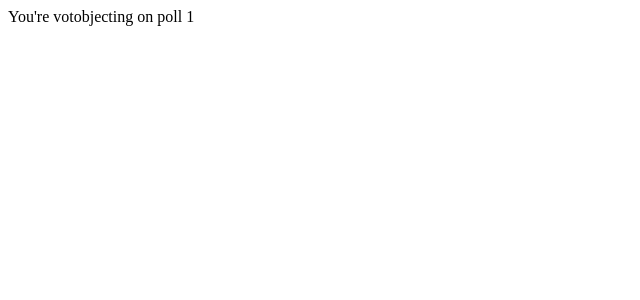
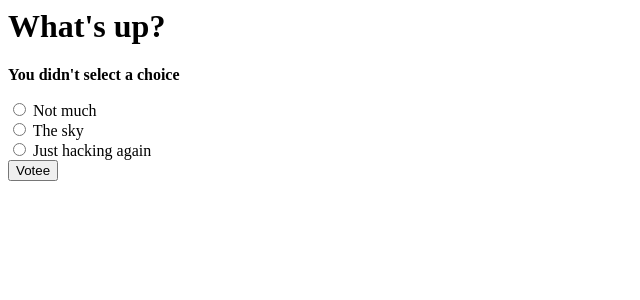
Before and after one commit to avr39-ripe/mysite, a Django app: page /polls/1/vote/ in a window 1280 px wide. Shown: the top 300 px of the page, without its empty margins (0-640 px from the left). Run offline with Django 3.2, Linux system fonts and the light colour scheme; data comes from the database, SQL or seed files in the repository; both versions use the stored data as it was after the commit; parts of the project's set-up code (start-up, migrations or seed data) failed here and were passed over.

Commit message:
views written by hand added

```diff
--- a/mysite/urls.py
+++ b/mysite/urls.py
@@ -9,5 +9,5 @@ urlpatterns = patterns('',
     # url(r'^blog/', include('blog.urls')),
 
     url(r'^admin/', include(admin.site.urls)),
-    url(r'^polls/', include('polls.urls', namespace="poll")),
+    url(r'^polls/', include('polls.urls', namespace="polls")),
 )
--- a/polls/templates/polls/detail.html
+++ b/polls/templates/polls/detail.html
@@ -1,6 +1,10 @@
 <h1>{{ poll.question }}</h1>
-<ul>
+{% if error_message %}<p><strong>{{ error_message }}</strong></p>{% endif %}
+<form action="{% url 'polls:vote' poll.id %}" method="post">
+    {% csrf_token %}
     {% for choice in poll.choice_set.all %}
-    <li>{{ choice.choice_text }}</li>
+        <input type="radio" name="choice" id="choice{{ forloop.counter }}" value="{{ choice.id }}" />
+        <label for="choice{{ forloop.counter }}">{{ choice.choice_text }}</label><br />
     {% endfor %}
-</ul>
+<input type="submit" value="Votee" />
+</form>
--- a/polls/templates/polls/index.html
+++ b/polls/templates/polls/index.html
@@ -1,7 +1,7 @@
 {%  if latest_poll_list %}
     <ul>
         {% for poll in latest_poll_list %}
-        <li><h1><a href="{% url 'poll:detail' poll.id %}">{{ poll.question }}</a></h1></li>
+        <li><h1><a href="{% url 'polls:detail' poll.id %}">{{ poll.question }}</a></h1></li>
         {% endfor %}
     </ul>
 {% else %}
--- a/polls/views.py
+++ b/polls/views.py
@@ -1,7 +1,7 @@
 from django.shortcuts import render, get_object_or_404
-from django.http import HttpResponse, Http404
-from django.shortcuts import render
-from polls.models import Poll
+from django.http import HttpResponse, HttpResponseRedirect
+from django.core.urlresolvers import reverse
+from polls.models import Poll, Choice
 
 # Create your views here.
 def index(request):
@@ -15,7 +15,19 @@ def detail(request, poll_id):
 
 
 def results(request, poll_id):
-    return HttpResponse("You're looking at the results of poll %s" % poll_id)
+    poll = get_object_or_404(Poll, pk=poll_id)
+    return render(request, 'polls/results.html', {'poll': poll})
 
 def vote(request, poll_id):
-    return HttpResponse("You're votobjecting on poll %s" % poll_id)
+    p = get_object_or_404(Poll, pk=poll_id)
+    try:
+            selected_choice = p.choice_set.get(pk=request.POST['choice'])
+    except (KeyError, Choice.DoesNotExist):
+        return render(request, 'polls/detail.html', {
+            'poll': p,
+            'error_message': "You didn't select a choice"
+        })
+    else:
+        selected_choice.votes += 1
+        selected_choice.save()
+        return HttpResponseRedirect(reverse('polls:results',args=(p.id,)))
```
Also changed, not shown: polls/templates/polls/results.html (added, +9 -0 lines), db.sqlite3.
